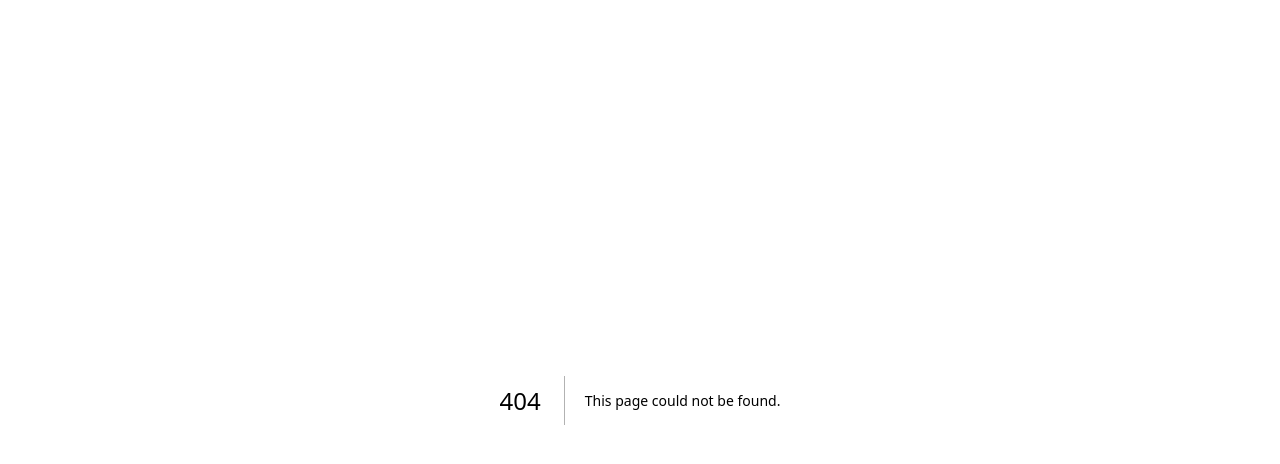
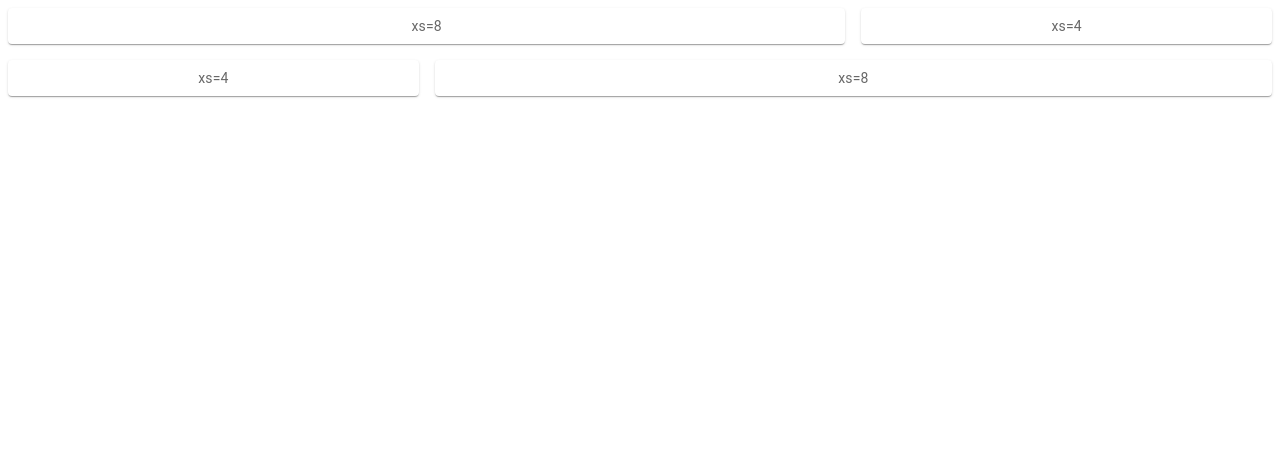
Before and after one commit to echasin/nextjs-quarkas, a Next.js app: page /StudentsListVersion2 in a window 1280 px wide. Before the commit this address had no page. Shown: the top 464 px of the page. Built offline with nearby package versions, Linux system fonts and the light colour scheme.

Commit message:
Commented out global,css for -app.tsx

```diff
--- /dev/null
+++ b/src/pages/StudentsListVersion2.tsx
@@ -0,0 +1,40 @@
+import * as React from 'react';
+
+import Box from '@mui/material/Box';
+import Breadcrumbs from '@mui/material/Breadcrumbs'
+import Container from '@mui/material/Container';
+import CssBaseline from '@mui/material/CssBaseline';
+import Grid from '@mui/material/Grid';
+import Link from '@mui/material/Link';
+import Paper from '@mui/material/Paper';
+import { styled } from '@mui/material/styles';
+import Typography from '@mui/material/Typography';
+
+const Item = styled(Paper)(({ theme }) => ({
+    backgroundColor: theme.palette.mode === 'dark' ? '#1A2027' : '#fff',
+    ...theme.typography.body2,
+    padding: theme.spacing(1),
+    textAlign: 'center',
+    color: theme.palette.text.secondary,
+}));
+
+export default function StudentList() {
+    return (
+        <Box sx={{ flexGrow: 1 }}>
+            <Grid container spacing={2}>
+                <Grid item xs={8}>
+                    <Item>xs=8</Item>
+                </Grid>
+                <Grid item xs={4}>
+                    <Item>xs=4</Item>
+                </Grid>
+                <Grid item xs={4}>
+                    <Item>xs=4</Item>
+                </Grid>
+                <Grid item xs={8}>
+                    <Item>xs=8</Item>
+                </Grid>
+            </Grid>
+        </Box>
+    );
+}
--- a/src/pages/_app.tsx
+++ b/src/pages/_app.tsx
@@ -1,4 +1,4 @@
-import '@/styles/globals.css'
+//import '@/styles/globals.css'
 import InnvoApolloProvider from 'graphql/apollo'
 import type { AppProps } from 'next/app'
 
```
Also changed, not shown: src/pages/studentsList/index.tsx (+13 -0 lines).
